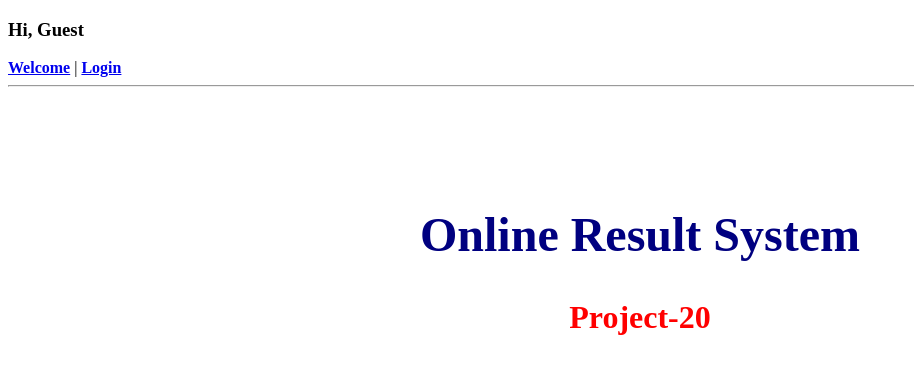
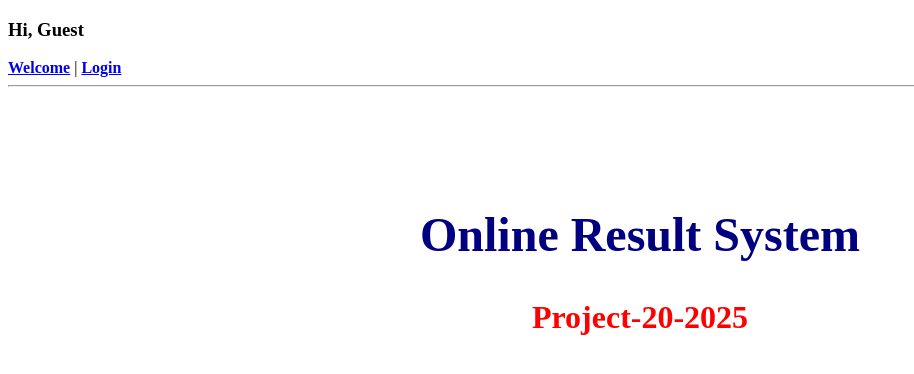
Before and after one commit to VIshal6620/django-project-20, a Django app: page / in a window 1280 px wide. Shown: the top 374 px of the page, without its empty margins (0-914 px from the left). Run offline with Django 5.2, Linux system fonts and the light colour scheme.

Commit message:
Update Welcome.html

```diff
--- a/Project-20/SOS/ORS/template/Welcome.html
+++ b/Project-20/SOS/ORS/template/Welcome.html
@@ -17,7 +17,7 @@
     <h1 align="center">
         <font size="7px" color="navy">Online Result System</font>
         <br><br>
-        <font color="red">Project-20</font>
+        <font color="red">Project-20-2025</font>
     </h1>
 </div>
 </body>
```
